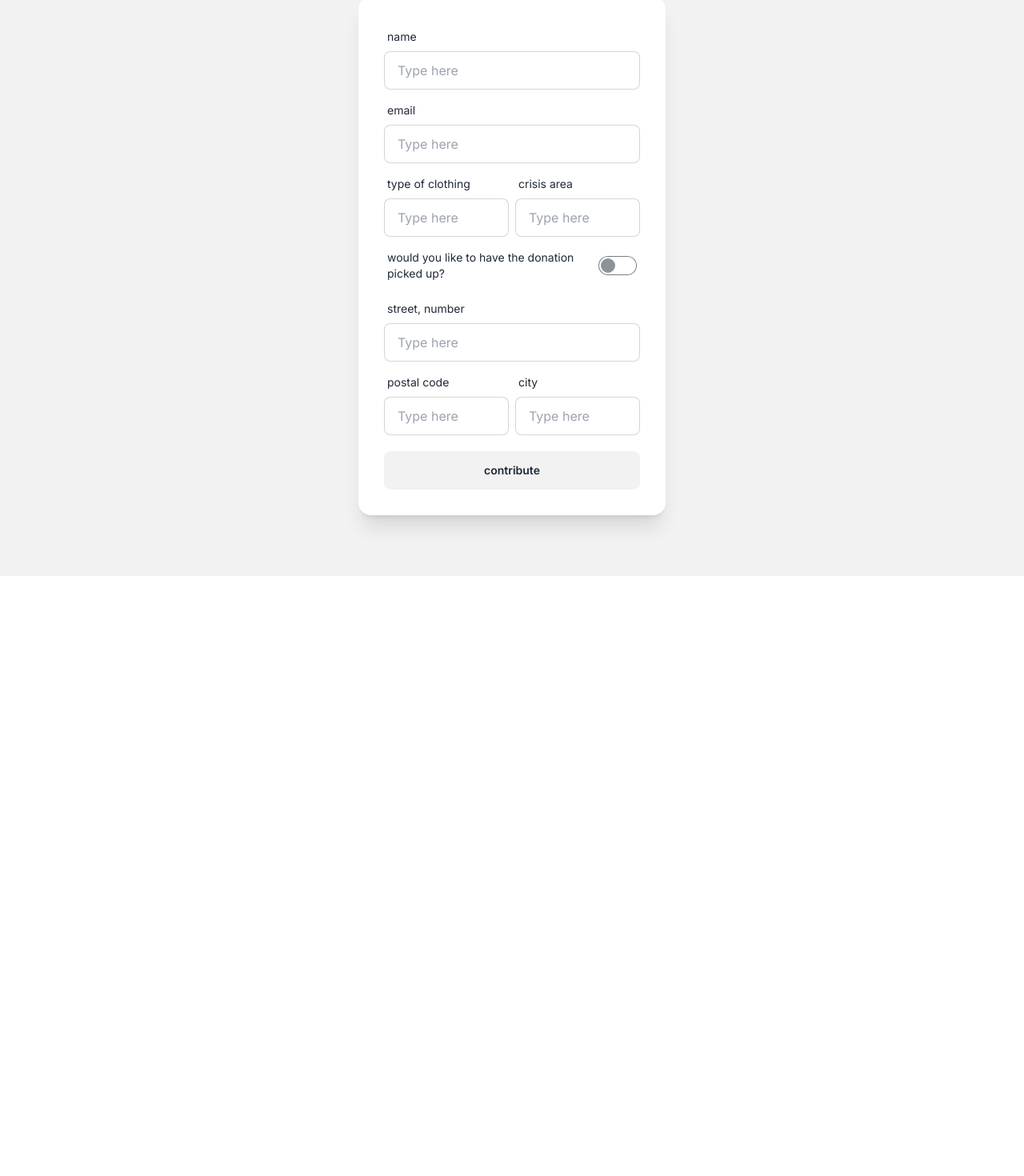
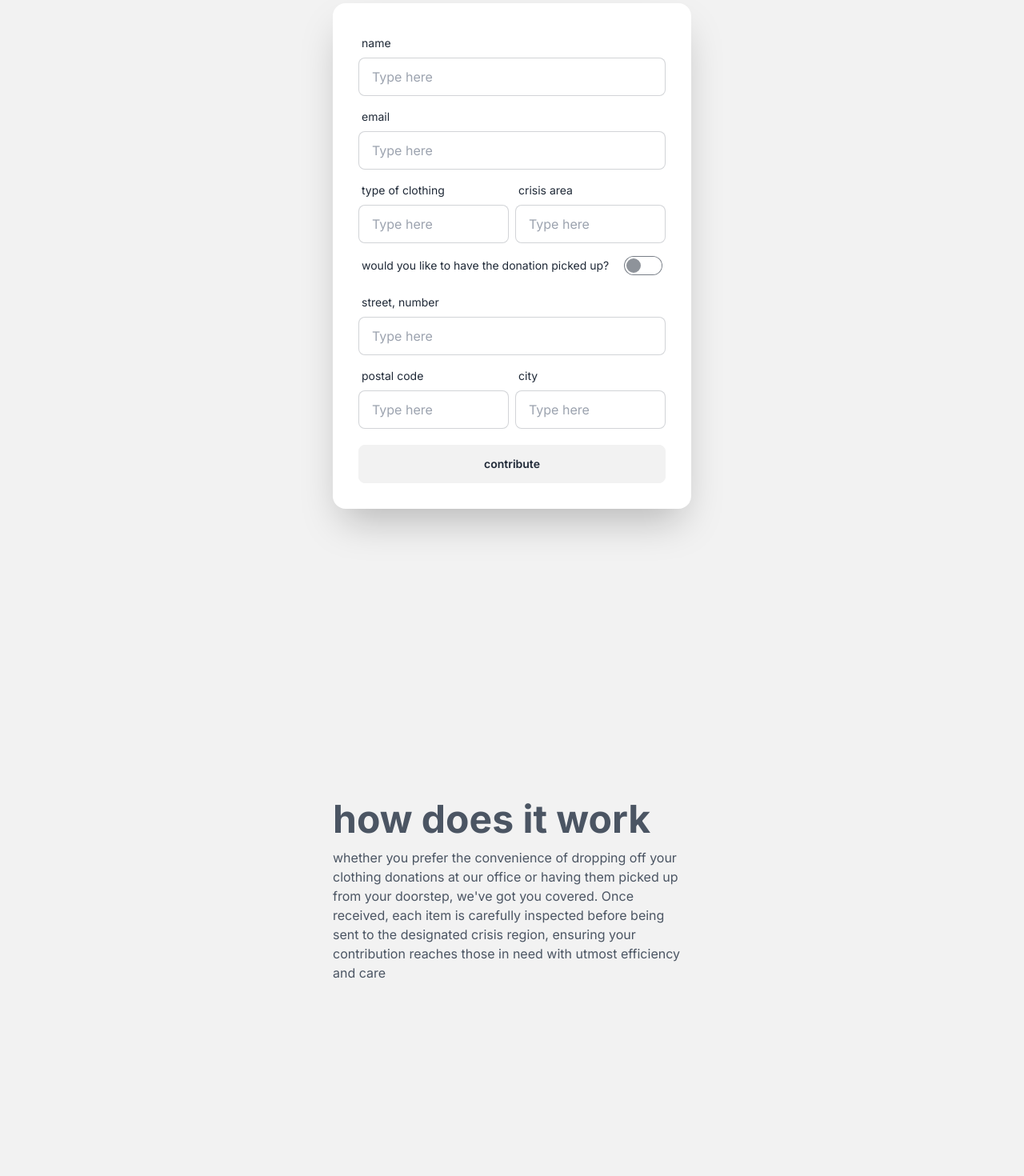
Before and after one commit to tbias25/IPWA01-Programmierung-von-Webanwendungsoberflaechen, a Next.js app in the folder rewear-app/: page / in a window 1280 px wide. Shown: the part 880-2350 px from the top of the page at 80% size. Before the commit the page ends 1600 px from the top, so only its background shows below. Built offline with nearby package versions, Linux system fonts and the light colour scheme.

Commit message:
added how does it work and who we are section

```diff
--- a/rewear-app/src/app/page.js
+++ b/rewear-app/src/app/page.js
@@ -8,7 +8,7 @@ import InputFormCard from "@/components/input-form-card";
 export default function Home() {
   return (
     <>
-    {/*
+      {/*
       the <section> tag is used to define an area within the page.
       https://www.w3schools.com/tags/tag_section.asp
     */}
@@ -25,16 +25,49 @@ export default function Home() {
           <div className="max-w-md">
             <h1 className="mb-5 text-5xl font-bold">rewear.</h1>
             <p className="mb-5 font-bold">
-            join us in providing clothing donations to crisis-stricken regions,
-            offering warmth, dignity, and hope to those facing adversity
+              join us in providing clothing donations to crisis-stricken
+              regions, offering warmth, dignity, and hope to those facing
+              adversity
             </p>
           </div>
         </div>
       </section>
       <section
         id="contribute-section"
-        className="hero min-h-screen bg-base-200">
+        className="hero min-h-screen bg-base-200"
+      >
         <InputFormCard />
+      </section>
+      <section
+        id="how-does-it-work-section"
+        className="hero min-h-screen bg-base-200"
+      >
+        <div className="text-left text-gray-600">
+          <h1 className="text-5xl font-bold">how does it work</h1>
+          <p className="py-3 max-w-md">
+            whether you prefer the convenience of dropping off your clothing
+            donations at our office or having them picked up from your doorstep,
+            we've got you covered. Once received, each item is carefully
+            inspected before being sent to the designated crisis region,
+            ensuring your contribution reaches those in need with utmost
+            efficiency and care
+          </p>
+        </div>
+      </section>
+      <section
+        id="who-we-are-section"
+        className="hero min-h-screen bg-base-200"
+      >
+        <div className="text-left text-gray-600">
+          <h1 className="text-5xl font-bold">who we are</h1>
+          <p className="py-3 max-w-md">
+            we are dedicated volunteers at a local nonprofit organization
+            committed to streamlining the logistics and organization of clothing
+            donations. Our innovative concept empowers donors to choose the
+            specific crisis-stricken region where their clothing contribution
+            will make a meaningful impact
+          </p>
+        </div>
       </section>
     </>
   );
--- a/rewear-app/src/components/input-form-card.js
+++ b/rewear-app/src/components/input-form-card.js
@@ -14,26 +14,27 @@
 
 export default function InputFormCard() {
   return (
-    <div className="card w-96 bg-base-100 shadow-xl">
+    /* modified flex-shrink-0 w-full max-w-md shadow-2xl bg-white */
+    <div className="card flex-shrink-0 w-full max-w-md shadow-2xl bg-white">
       <div className="card-body">
-        <div className="form-control w-full max-w-xs">
+        <div className="form-control w-full max-w-md">
           <label className="label">
             <span className="label-text">name</span>
           </label>
           <input
             type="text"
             placeholder="Type here"
-            className="input input-bordered w-full max-w-xs"
+            className="input input-bordered w-full max-w-md"
           />
         </div>
-        <div className="form-control w-full max-w-xs">
+        <div className="form-control w-full max-w-md">
           <label className="label">
             <span className="label-text">email</span>
           </label>
           <input
             type="text"
             placeholder="Type here"
-            className="input input-bordered w-full max-w-xs"
+            className="input input-bordered w-full max-w-md"
           />
         </div>
         <div className="flex gap-2">
@@ -64,35 +65,35 @@ export default function InputFormCard() {
             <input type="checkbox" className="toggle"/>
           </label>
         </div>
-        <div className="form-control w-full max-w-xs">
+        <div className="form-control w-full max-w-md">
           <label className="label">
             <span className="label-text">street, number</span>
           </label>
           <input
             type="text"
             placeholder="Type here"
-            className="input input-bordered w-full max-w-xs"
+            className="input input-bordered w-full max-w-md"
           />
         </div>
         <div className="flex gap-2">
-          <div className="form-control w-full max-w-xs">
+          <div className="form-control w-full max-w-md">
             <label className="label">
               <span className="label-text">postal code</span>
             </label>
             <input
               type="text"
               placeholder="Type here"
-              className="input input-bordered w-full max-w-xs"
+              className="input input-bordered w-full max-w-md"
             />
           </div>
-          <div className="form-control w-full max-w-xs">
+          <div className="form-control w-full max-w-md">
             <label className="label">
               <span className="label-text">city</span>
             </label>
             <input
               type="text"
               placeholder="Type here"
-              className="input input-bordered w-full max-w-xs"
+              className="input input-bordered w-full max-w-md"
             />
           </div>
         </div>
--- a/rewear-app/src/components/navbar.js
+++ b/rewear-app/src/components/navbar.js
@@ -6,7 +6,7 @@
 export default function Navbar() {
   return (
     /* with the fixed attribute the navbar will always remain at the top even when scrolling down */
-    <div className="navbar fixed bg-base-100">
+    <div className="navbar fixed bg-base-200">
         {/* with the navbar-start attribute the brand name is on the left side of the navbar */}
       <div className="navbar-start">
         <a className="btn btn-ghost normal-case text-xl">rewear.</a>
```
